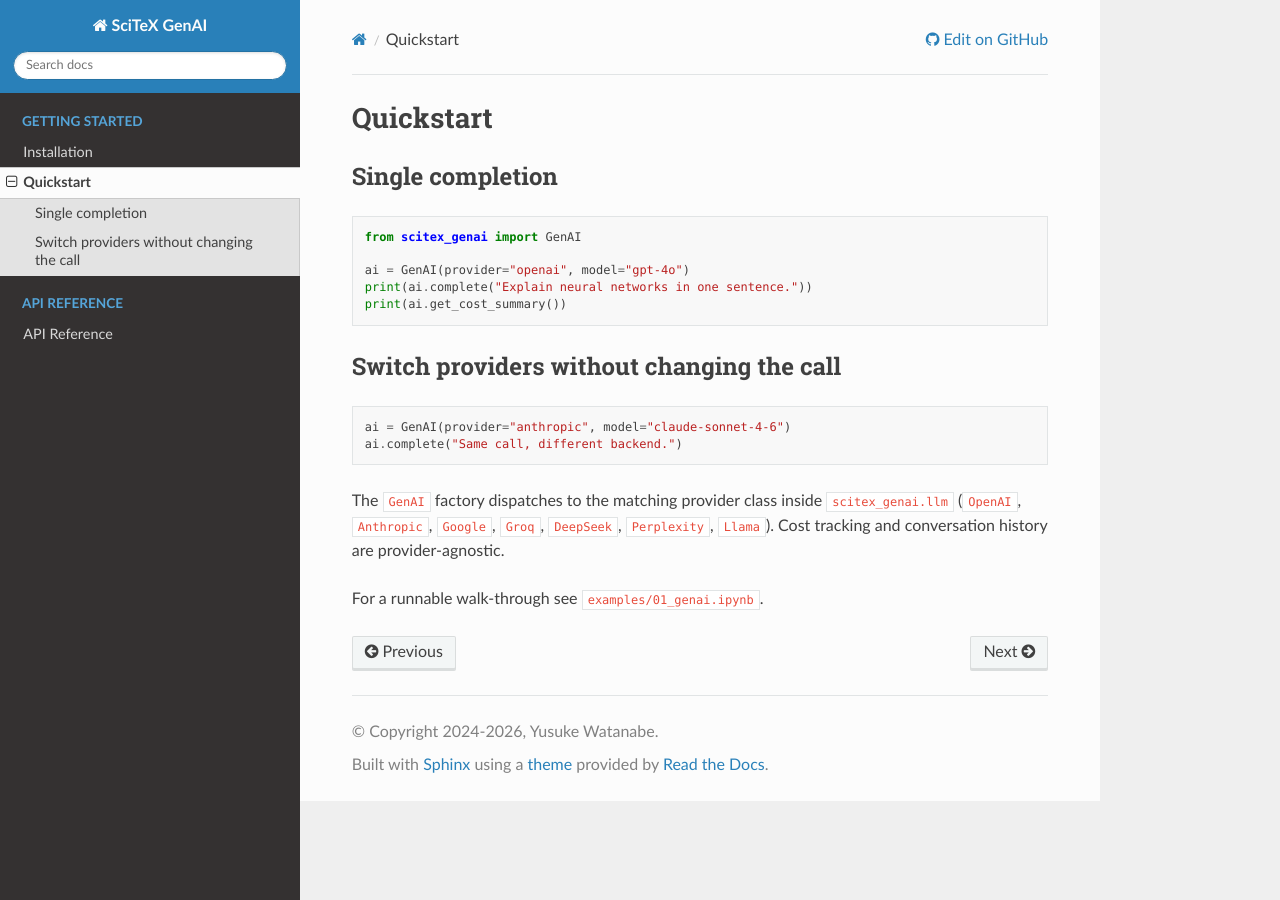
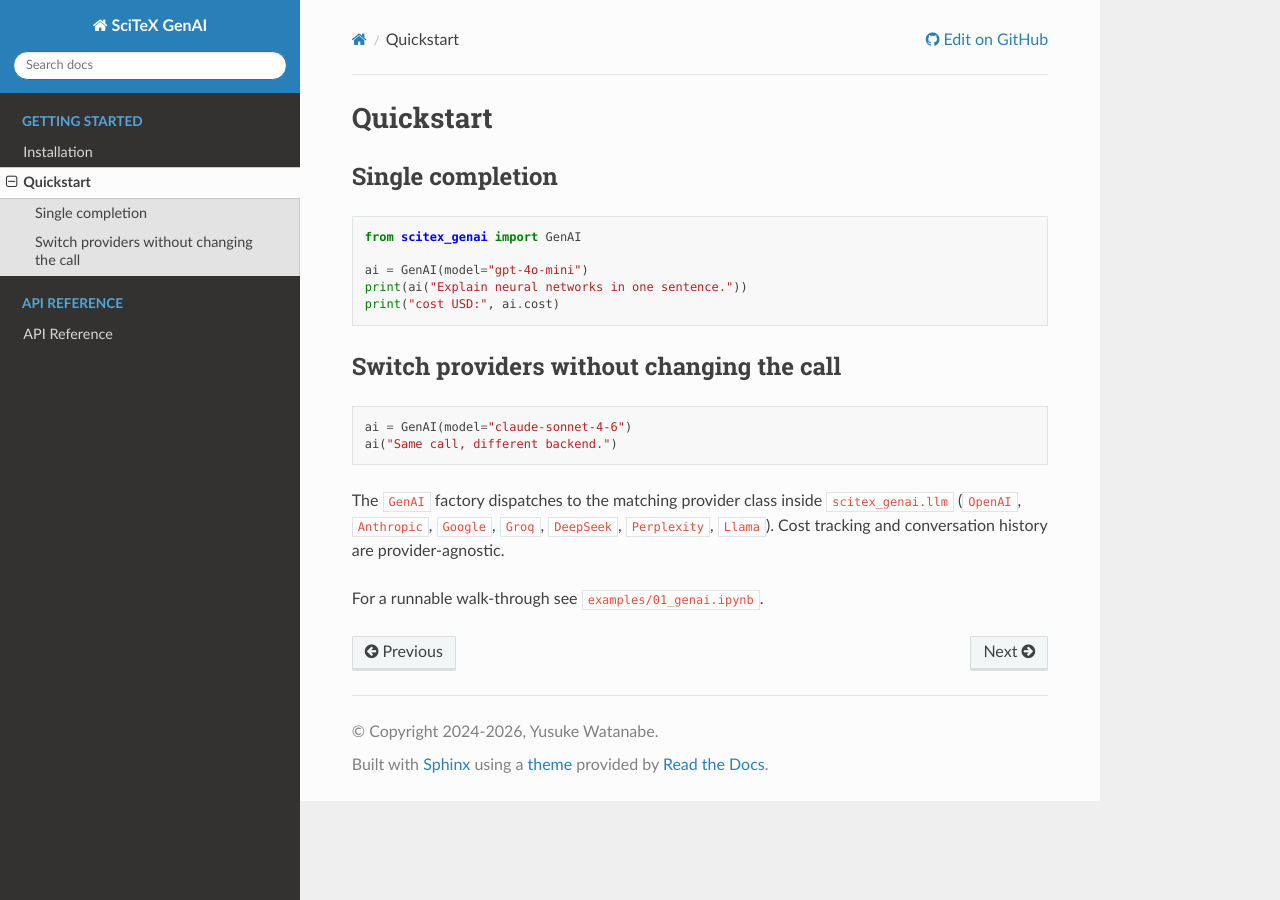
Before and after one commit to scitex-ai/scitex-genai, a Sphinx documentation site: the page built from docs/sphinx/quickstart.md, in a window 1280 px wide. Built offline with Sphinx 7.4.7 and the Read the Docs theme 3.1.0, drawn with Linux system fonts in a browser that asks for light colours.

Commit message:
fix: correct GenAI API across docs, notebook, example, skills
The README / SKILL / llm.md / sphinx quickstart all called
GenAI(provider=..., model=...).complete(...).get_cost_summary() which
does not match the actual factory signature. Real shape:

    GenAI(model=...)        # provider inferred from model name
    ai(prompt)              # __call__ returns response text
    ai.cost                 # cumulative USD (property, not method)
    ai.history              # conversation buffer
    ai.reset()              # clear history

Fixed across:
- README.md (Quick Start, mermaid diagram, 4 Interfaces Python API block)
- examples/01_genai.ipynb (executed end-to-end via jupyter nbconvert,
  committed with outputs — closes PS504)
- examples/example_genai.py (script form)
- src/scitex_genai/_skills/scitex-genai/SKILL.md, llm.md
- docs/sphinx/index.rst, quickstart.md
- llm.md: provider table now keys on env-var instead of fictional
  provider= kwarg; cost/history sections describe actual properties.

Also dropped 9 stale pytest.importorskip("zarr") lines that lifted
verbatim from scitex-python's _gen_ai test suite (zarr was a sibling
dep, not a llm/ requirement).

Co-Authored-By: Claude Opus 4.7 (1M context) <noreply@anthropic.com>

````diff
--- a/docs/sphinx/index.rst
+++ b/docs/sphinx/index.rst
@@ -10,9 +10,9 @@ fragments by modality.
 
    from scitex_genai import GenAI
 
-   ai = GenAI(provider="openai", model="gpt-4o")
-   print(ai.complete("Explain neural networks in one sentence."))
-   print(ai.get_cost_summary())
+   ai = GenAI(model="gpt-4o-mini")
+   print(ai("Explain neural networks in one sentence."))
+   print("cost USD:", ai.cost)
 
 The umbrella ``scitex-python`` exposes this package as ``scitex.genai``.
 For classical / deep ML utilities (factored out of the same legacy
--- a/docs/sphinx/quickstart.md
+++ b/docs/sphinx/quickstart.md
@@ -5,16 +5,16 @@
 ```python
 from scitex_genai import GenAI
 
-ai = GenAI(provider="openai", model="gpt-4o")
-print(ai.complete("Explain neural networks in one sentence."))
-print(ai.get_cost_summary())
+ai = GenAI(model="gpt-4o-mini")
+print(ai("Explain neural networks in one sentence."))
+print("cost USD:", ai.cost)
 ```
 
 ## Switch providers without changing the call
 
 ```python
-ai = GenAI(provider="anthropic", model="claude-sonnet-4-6")
-ai.complete("Same call, different backend.")
+ai = GenAI(model="claude-sonnet-4-6")
+ai("Same call, different backend.")
 ```
 
 The `GenAI` factory dispatches to the matching provider class inside
````
Also changed, not shown: README.md (+10 -10 lines), src/scitex_genai/_skills/scitex-genai/SKILL.md (+3 -3 lines), src/scitex_genai/_skills/scitex-genai/llm.md (+21 -19 lines), 2 other files.
